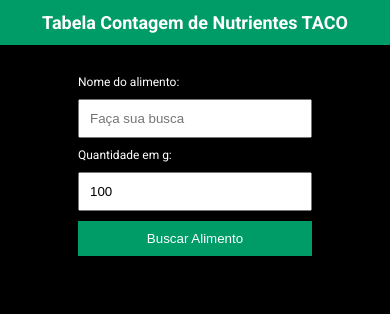
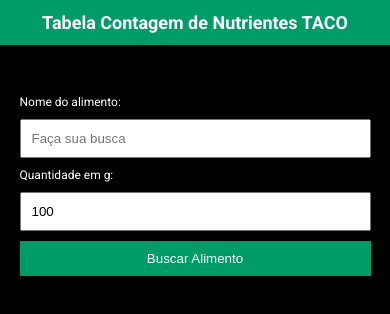
Before and after one commit to brunoamadormdc/tabela_taco, a Next.js app: page / in a window 390 px wide. Shown: the top 314 px of the page. Built offline with nearby package versions, Linux system fonts and the light colour scheme.

Commit message:
@media changes

```diff
--- a/assets/styles/results.module.scss
+++ b/assets/styles/results.module.scss
@@ -41,3 +41,10 @@
 
     }
 }
+
+@media(max-width:800px) {
+    .results {
+        margin-top:20px;
+        width:90%;
+    }
+}
--- a/assets/styles/search.module.scss
+++ b/assets/styles/search.module.scss
@@ -48,3 +48,10 @@
         }
     }
 }
+
+@media(max-width:800px) {
+    .search{
+        margin-top:20px;
+        width:90%;
+    }
+}
```
